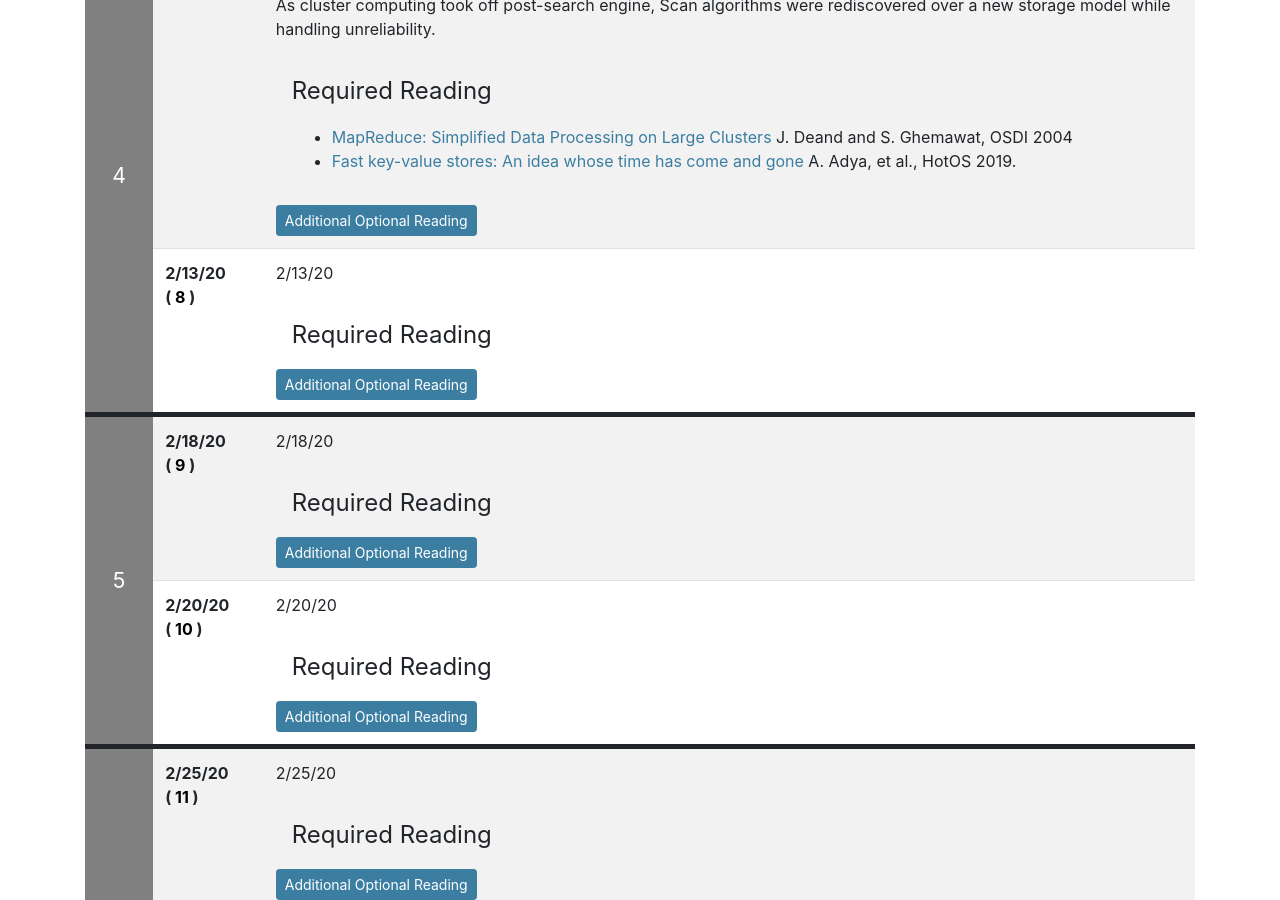
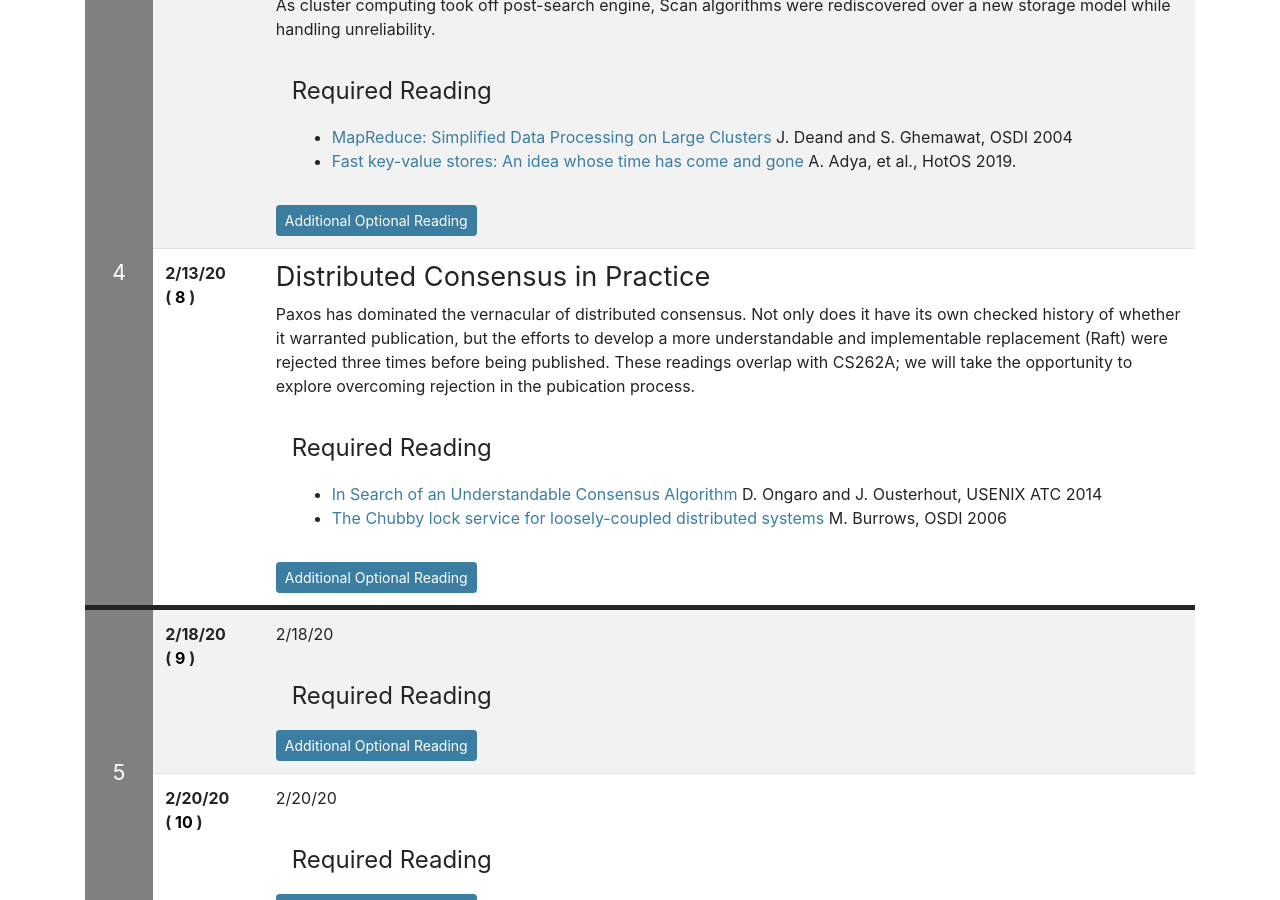
Before and after one commit to deculler/cs262b-sp20, a Jekyll site: the page built from index.md, in a window 1280 px wide and 900 px high, scrolled down 2990 px. Built offline with Jekyll 4.4.1, drawn with Linux system fonts in a browser that asks for light colours; nearby versions of some CDN libraries; our own code applies the rules of GitHub Pages for plain Markdown files.

Commit message:
add lecture 8

```diff
--- a/index.md
+++ b/index.md
@@ -236,11 +236,23 @@ An idea whose time has come and gone](https://research.google/pubs/pub48030/) A.
 </div>
 
 {% include syllabus_entry %}
-2/13/20
+<!-- 2/13/20 -->
+## Distributed Consensus in Practice
+
+Paxos has dominated the vernacular of distributed consensus.  Not only does it have
+its own checked history of whether it warranted publication, but the efforts to
+develop a more understandable and implementable replacement (Raft) were rejected
+three times before being published.  These readings overlap with CS262A; we will
+take the opportunity to explore overcoming rejection in the pubication process.
+
 <div class="reading">
 <div class="required_reading" markdown="1">
+* [In Search of an Understandable Consensus Algorithm](https://www.usenix.org/node/184041) D. Ongaro and J. Ousterhout, USENIX ATC 2014
+* [The Chubby lock service for loosely-coupled distributed systems](https://static.googleusercontent.com/media/research.google.com/en//archive/chubby-osdi06.pdf) M. Burrows, OSDI 2006
 </div>
 <div class="optional_reading" markdown="1">
+* [The Part-Time Parliment](https://www.microsoft.com/en-us/research/publication/part-time-parliament/) Leslie Lamport (Blog + ACM ToC 1998) ACM SIGOPS Hall of Fame Award 2012.
+* [CS262A Treatment](https://people.eecs.berkeley.edu/~kubitron/cs262/lectures/lec18-Paxos-Raft.pdf)
 </div>
 </div>
 
```
